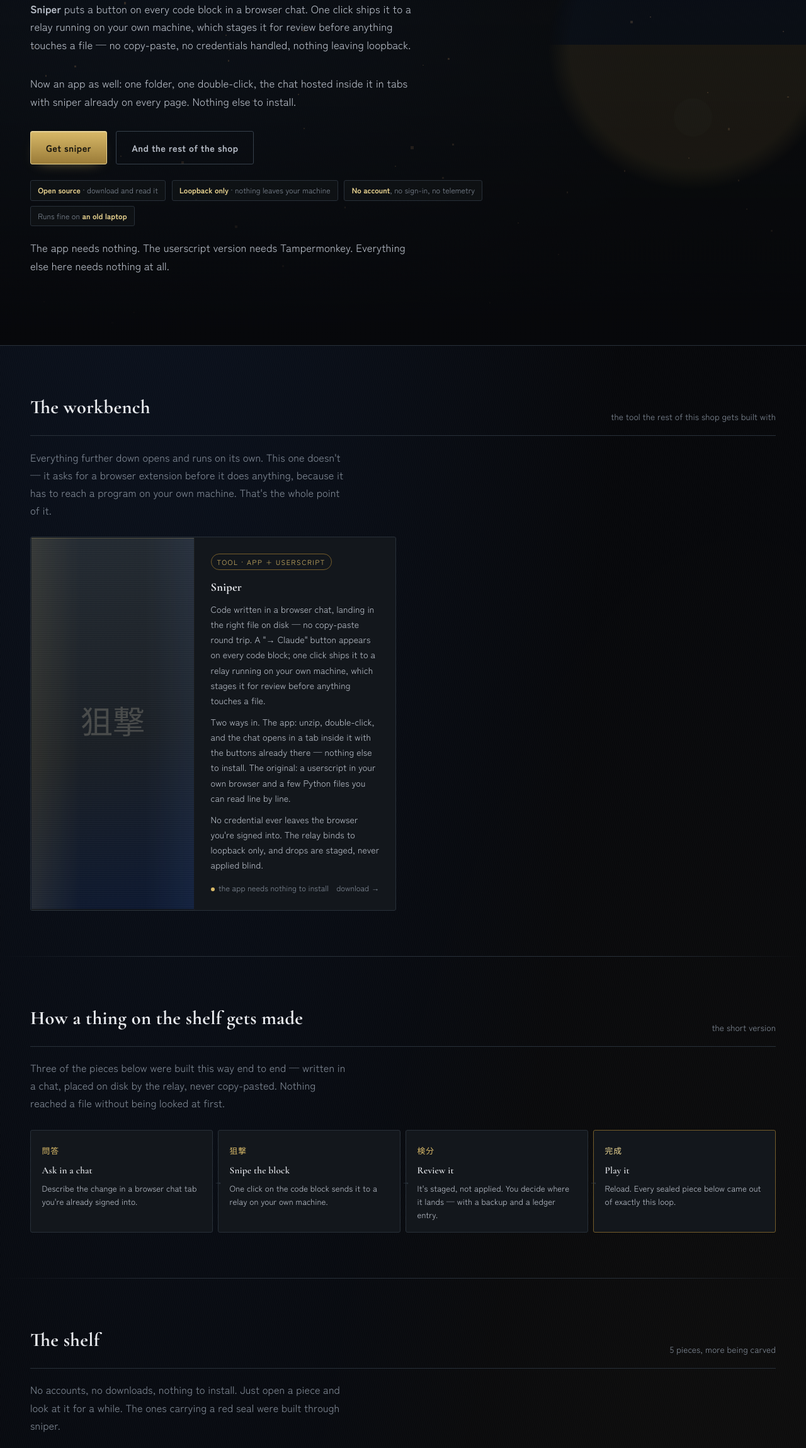
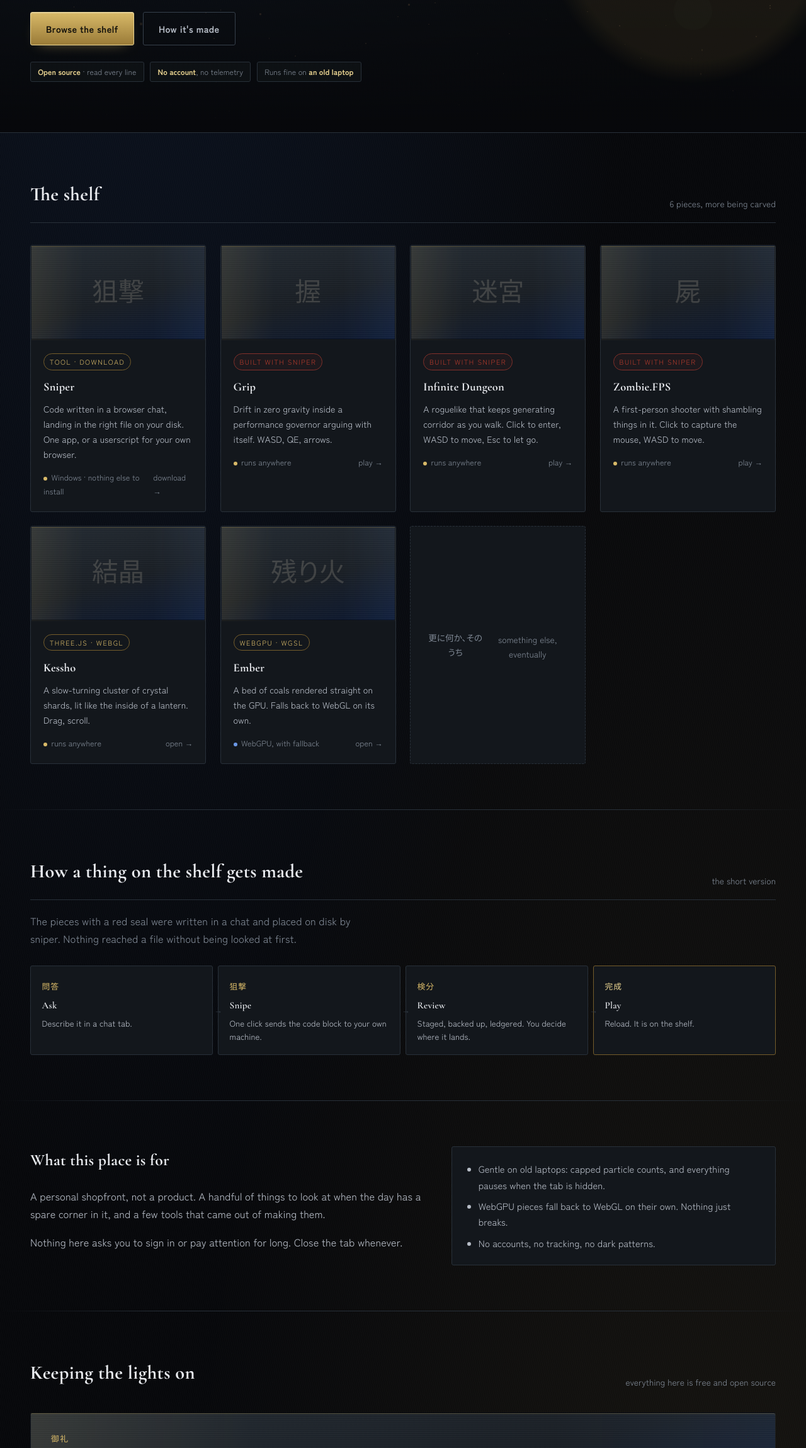
Before and after one commit to JordzRazor/jordansboxofxyz, a plain HTML site: page index.html in a window 1280 px wide. Shown: the part 501-2800 px from the top of the page at 63% size. Drawn offline with nearby package versions, Linux system fonts and the light colour scheme.

Commit message:
the shop: one shelf, sniper as one piece among six, fewer words

```diff
--- a/index.html
+++ b/index.html
@@ -4,7 +4,7 @@
 <meta charset="utf-8" />
 <meta name="viewport" content="width=device-width, initial-scale=1" />
 <title>jordansboxofxyz — a small shop of interactive things</title>
-<meta name="description" content="A small, quiet corner of the internet for three.js and WebGPU experiments. Built to run fine on an old laptop while you've got a few minutes to kill." />
+<meta name="description" content="A small, quiet shop of games that run in the browser and tools that run on your machine. Free, open source, nothing to sign into." />
 <link rel="icon" type="image/svg+xml" href="assets/favicon.svg" />
 <link rel="manifest" href="assets/manifest.webmanifest" />
 <link rel="stylesheet" href="css/style.css" />
@@ -17,9 +17,8 @@
     <span>jordansboxofxyz<span class="sub" style="display:block;">a small shop of interactive things</span></span>
   </a>
   <nav class="site-nav" aria-label="Primary">
-    <a href="#workbench">Workbench</a>
+    <a href="#gallery">Shelf</a>
     <a href="#pipeline">How it's made</a>
-    <a href="#gallery">Gallery</a>
     <a href="#about">About</a>
     <a href="#notice">Support</a>
   </nav>
@@ -31,103 +30,86 @@
     <div class="hero-fade" aria-hidden="true"></div>
     <div class="hero-content">
       <p class="eyebrow">開店中 · open for business · 気</p>
-      <h1><span class="metal">Code written in a chat tab,</span> landing in the <em>right file</em> on disk.</h1>
-      <p><strong>Sniper</strong> puts a button on every code block in a browser chat. One click ships it to a relay running on your own machine, which stages it for review before anything touches a file — no copy-paste, no credentials handled, nothing leaving loopback.</p>
-      <p>Now an app as well: one folder, one double-click, the chat hosted inside it in tabs with sniper already on every page. Nothing else to install.</p>
+      <h1><span class="metal">A small shop</span> of things to <em>play</em> and things to <em>download</em>.</h1>
+      <p>Games that run in the browser. Tools that run on your own machine. Nothing to sign into, nothing watching you, all of it open source.</p>
       <div style="display:flex; gap:.9rem; flex-wrap:wrap;">
-        <a class="btn" href="/sniper/">Get sniper</a>
-        <a class="btn ghost" href="#gallery">And the rest of the shop</a>
+        <a class="btn" href="#gallery">Browse the shelf</a>
+        <a class="btn ghost" href="#pipeline">How it's made</a>
       </div>
       <ul class="hero-stats">
-        <li><b>Open source</b> · download and read it</li>
-        <li><b>Loopback only</b> · nothing leaves your machine</li>
-        <li><b>No account</b>, no sign-in, no telemetry</li>
+        <li><b>Open source</b> · read every line</li>
+        <li><b>No account</b>, no telemetry</li>
         <li>Runs fine on <b>an old laptop</b></li>
       </ul>
-      <p class="hero-note" style="margin-top:1.2rem;">The app needs nothing. The userscript version needs Tampermonkey. Everything else here needs nothing at all.</p>
     </div>
   </section>
 
-  <section class="section" id="workbench">
+  <section class="section" id="gallery">
     <div class="section-head">
-      <h2>The workbench</h2>
-      <span class="count">the tool the rest of this shop gets built with</span>
+      <h2>The shelf</h2>
+      <span class="count">6 pieces, more being carved</span>
     </div>
-    <p style="color:var(--paper-faint); max-width:62ch; margin:-1rem 0 1.8rem;">
-      Everything further down opens and runs on its own. This one doesn't — it asks for a
-      browser extension before it does anything, because it has to reach a program on your
-      own machine. That's the whole point of it.
-    </p>
     <div class="gallery">
 
-      <a class="card feature" href="/sniper/">
+      <a class="card" href="/sniper/">
         <div class="card-media wood-panel" style="display:flex;align-items:center;justify-content:center;">
-          <span style="font-family:var(--font-display); font-size:3.2rem; color:rgba(233,222,200,0.22);" aria-hidden="true">狙撃</span>
+          <span style="font-family:var(--font-display); font-size:2.6rem; color:rgba(233,222,200,0.18);" aria-hidden="true">狙撃</span>
         </div>
         <div class="card-body">
-          <span class="card-tag">tool · app + userscript</span>
+          <span class="card-tag">tool · download</span>
           <h3>Sniper</h3>
-          <p>Code written in a browser chat, landing in the right file on disk — no copy-paste round trip. A "→ Claude" button appears on every code block; one click ships it to a relay running on your own machine, which stages it for review before anything touches a file.</p>
-          <p style="margin-top:.6rem;">Two ways in. The app: unzip, double-click, and the chat opens in a tab inside it with the buttons already there — nothing else to install. The original: a userscript in your own browser and a few Python files you can read line by line.</p>
-          <p style="margin-top:.6rem;">No credential ever leaves the browser you're signed into. The relay binds to loopback only, and drops are staged, never applied blind.</p>
+          <p>Code written in a browser chat, landing in the right file on your disk. One app, or a userscript for your own browser.</p>
           <div class="card-foot">
-            <span><span class="status-dot"></span>the app needs nothing to install</span>
+            <span><span class="status-dot"></span>Windows · nothing else to install</span>
             <span>download →</span>
           </div>
         </div>
       </a>
 
-    </div>
-  </section>
+      <a class="card" href="/grip/">
+        <div class="card-media wood-panel" style="display:flex;align-items:center;justify-content:center;">
+          <span style="font-family:var(--font-display); font-size:2.6rem; color:rgba(233,222,200,0.18);" aria-hidden="true">握</span>
+        </div>
+        <div class="card-body">
+          <span class="card-tag made">built with sniper</span>
+          <h3>Grip</h3>
+          <p>Drift in zero gravity inside a performance governor arguing with itself. WASD, QE, arrows.</p>
+          <div class="card-foot">
+            <span><span class="status-dot"></span>runs anywhere</span>
+            <span>play →</span>
+          </div>
+        </div>
+      </a>
 
-  <div class="divider"></div>
+      <a class="card" href="/rougelike/">
+        <div class="card-media wood-panel" style="display:flex;align-items:center;justify-content:center;">
+          <span style="font-family:var(--font-display); font-size:2.6rem; color:rgba(233,222,200,0.18);" aria-hidden="true">迷宮</span>
+        </div>
+        <div class="card-body">
+          <span class="card-tag made">built with sniper</span>
+          <h3>Infinite Dungeon</h3>
+          <p>A roguelike that keeps generating corridor as you walk. Click to enter, WASD to move, Esc to let go.</p>
+          <div class="card-foot">
+            <span><span class="status-dot"></span>runs anywhere</span>
+            <span>play →</span>
+          </div>
+        </div>
+      </a>
 
-  <section class="section" id="pipeline">
-    <div class="section-head">
-      <h2>How a thing on the shelf gets made</h2>
-      <span class="count">the short version</span>
-    </div>
-    <p style="color:var(--paper-faint); max-width:62ch; margin:-1rem 0 1.8rem;">
-      Three of the pieces below were built this way end to end — written in a chat,
-      placed on disk by the relay, never copy-pasted. Nothing reached a file without
-      being looked at first.
-    </p>
-    <div class="pipeline">
-      <div class="pipe-step">
-        <span class="jp">問答</span>
-        <h4>Ask in a chat</h4>
-        <p>Describe the change in a browser chat tab you're already signed into.</p>
-      </div>
-      <div class="pipe-step">
-        <span class="jp">狙撃</span>
-        <h4>Snipe the block</h4>
-        <p>One click on the code block sends it to a relay on your own machine.</p>
-      </div>
-      <div class="pipe-step">
-        <span class="jp">検分</span>
-        <h4>Review it</h4>
-        <p>It's staged, not applied. You decide where it lands — with a backup and a ledger entry.</p>
-      </div>
-      <div class="pipe-step end">
-        <span class="jp">完成</span>
-        <h4>Play it</h4>
-        <p>Reload. Every sealed piece below came out of exactly this loop.</p>
-      </div>
-    </div>
-  </section>
-
-  <div class="divider"></div>
-
-  <section class="section" id="gallery">
-    <div class="section-head">
-      <h2>The shelf</h2>
-      <span class="count">5 pieces, more being carved</span>
-    </div>
-    <p style="color:var(--paper-faint); max-width:62ch; margin:-1rem 0 1.8rem;">
-      No accounts, no downloads, nothing to install. Just open a piece and look at it for a while.
-      The ones carrying a red seal were built through sniper.
-    </p>
-    <div class="gallery">
+      <a class="card" href="/zombie/">
+        <div class="card-media wood-panel" style="display:flex;align-items:center;justify-content:center;">
+          <span style="font-family:var(--font-display); font-size:2.6rem; color:rgba(233,222,200,0.18);" aria-hidden="true">屍</span>
+        </div>
+        <div class="card-body">
+          <span class="card-tag made">built with sniper</span>
+          <h3>Zombie.FPS</h3>
+          <p>A first-person shooter with shambling things in it. Click to capture the mouse, WASD to move.</p>
+          <div class="card-foot">
+            <span><span class="status-dot"></span>runs anywhere</span>
+            <span>play →</span>
+          </div>
+        </div>
+      </a>
 
       <a class="card" href="demos/kessho.html">
         <div class="card-media wood-panel" style="display:flex;align-items:center;justify-content:center;">
@@ -136,7 +118,7 @@
         <div class="card-body">
           <span class="card-tag">three.js · WebGL</span>
           <h3>Kessho</h3>
-          <p>A slow-turning cluster of crystal shards, lit like the inside of a lantern. Drag to rotate, scroll to move closer.</p>
+          <p>A slow-turning cluster of crystal shards, lit like the inside of a lantern. Drag, scroll.</p>
           <div class="card-foot">
             <span><span class="status-dot"></span>runs anywhere</span>
             <span>open →</span>
@@ -151,66 +133,9 @@
         <div class="card-body">
           <span class="card-tag">WebGPU · WGSL</span>
           <h3>Ember</h3>
-          <p>A bed of coals rendered straight on the GPU with WebGPU. Falls back to a WebGL twin automatically if your browser can't do WebGPU yet.</p>
+          <p>A bed of coals rendered straight on the GPU. Falls back to WebGL on its own.</p>
           <div class="card-foot">
             <span><span class="status-dot gpu"></span>WebGPU, with fallback</span>
-            <span>open →</span>
-          </div>
-        </div>
-      </a>
-
-      <a class="card" href="/zombie/">
-        <div class="card-media wood-panel" style="display:flex;align-items:center;justify-content:center;">
-          <span style="font-family:var(--font-display); font-size:2.6rem; color:rgba(233,222,200,0.18);" aria-hidden="true">屍</span>
-        </div>
-        <div class="card-body">
-          <span class="card-tag made">built with sniper</span>
-          <h3>Zombie.FPS</h3>
-          <p>A first-person shooter with shambling things in it. Click once to capture the mouse, WASD to move, Esc to let go.</p>
-          <div class="made-note">
-            <span class="seal" aria-hidden="true">狙</span>
-            <span>Written in a chat window, placed on disk by the relay, never copy-pasted.</span>
-          </div>
-          <div class="card-foot">
-            <span><span class="status-dot"></span>runs anywhere</span>
-            <span>open →</span>
-          </div>
-        </div>
-      </a>
-
-      <a class="card" href="/rougelike/">
-        <div class="card-media wood-panel" style="display:flex;align-items:center;justify-content:center;">
-          <span style="font-family:var(--font-display); font-size:2.6rem; color:rgba(233,222,200,0.18);" aria-hidden="true">迷宮</span>
-        </div>
-        <div class="card-body">
-          <span class="card-tag made">built with sniper</span>
-          <h3>Infinite Dungeon</h3>
-          <p>A grid-based roguelike that keeps generating corridor as you walk. Click to enter, WASD to move, mouse to look, Esc to let go.</p>
-          <div class="made-note">
-            <span class="seal" aria-hidden="true">狙</span>
-            <span>Built the same way, and still being built — the newest piece here.</span>
-          </div>
-          <div class="card-foot">
-            <span><span class="status-dot"></span>runs anywhere</span>
-            <span>open →</span>
-          </div>
-        </div>
-      </a>
-
-      <a class="card" href="/grip/">
-        <div class="card-media wood-panel" style="display:flex;align-items:center;justify-content:center;">
-          <span style="font-family:var(--font-display); font-size:2.6rem; color:rgba(233,222,200,0.18);" aria-hidden="true">握</span>
-        </div>
-        <div class="card-body">
-          <span class="card-tag made">built with sniper</span>
-          <h3>Grip</h3>
-          <p>Drift in zero gravity through a dozen meshes melting themselves with per-vertex trig. When the frame budget slips, the sim freezes one — grips it — and lets one go once there is headroom again. You are flying around inside a performance governor watching it argue with itself. WASD to thrust, QE for vertical, arrows to turn.</p>
-          <div class="made-note">
-            <span class="seal" aria-hidden="true">狙</span>
-            <span>The first piece here written through Kimi, sniped straight off the chat page.</span>
-          </div>
-          <div class="card-foot">
-            <span><span class="status-dot"></span>runs anywhere</span>
             <span>open →</span>
           </div>
         </div>
@@ -226,18 +151,52 @@
 
   <div class="divider"></div>
 
+  <section class="section" id="pipeline">
+    <div class="section-head">
+      <h2>How a thing on the shelf gets made</h2>
+      <span class="count">the short version</span>
+    </div>
+    <p style="color:var(--paper-faint); max-width:62ch; margin:-1rem 0 1.8rem;">
+      The pieces with a red seal were written in a chat and placed on disk by sniper. Nothing reached a file without being looked at first.
+    </p>
+    <div class="pipeline">
+      <div class="pipe-step">
+        <span class="jp">問答</span>
+        <h4>Ask</h4>
+        <p>Describe it in a chat tab.</p>
+      </div>
+      <div class="pipe-step">
+        <span class="jp">狙撃</span>
+        <h4>Snipe</h4>
+        <p>One click sends the code block to your own machine.</p>
+      </div>
+      <div class="pipe-step">
+        <span class="jp">検分</span>
+        <h4>Review</h4>
+        <p>Staged, backed up, ledgered. You decide where it lands.</p>
+      </div>
+      <div class="pipe-step end">
+        <span class="jp">完成</span>
+        <h4>Play</h4>
+        <p>Reload. It is on the shelf.</p>
+      </div>
+    </div>
+  </section>
+
+  <div class="divider"></div>
+
   <section class="section" id="about">
     <div class="about">
       <div>
         <h2 style="font-family:var(--font-display); font-size:1.6rem;">What this place is for</h2>
-        <p>This is a small, personal shopfront — not a portfolio, not a product. Just a handful of interactive pieces built to be looked at when the day has a spare corner in it: waiting on a build, waiting on a meeting, waiting on nothing in particular.</p>
-        <p>Nothing here asks you to sign in, install anything, or pay attention for very long. Close the tab whenever.</p>
+        <p>A personal shopfront, not a product. A handful of things to look at when the day has a spare corner in it, and a few tools that came out of making them.</p>
+        <p>Nothing here asks you to sign in or pay attention for long. Close the tab whenever.</p>
       </div>
       <div class="stat-plate">
         <ul>
-          <li>Built to be gentle on old and low-end laptops — capped particle counts, capped frame work, everything pauses when the tab isn't visible.</li>
-          <li>WebGPU pieces detect support automatically and quietly fall back to WebGL — nothing ever just breaks.</li>
-          <li>No account system, no tracking beyond basic ad delivery (see below), no dark patterns.</li>
+          <li>Gentle on old laptops: capped particle counts, and everything pauses when the tab is hidden.</li>
+          <li>WebGPU pieces fall back to WebGL on their own. Nothing just breaks.</li>
+          <li>No accounts, no tracking, no dark patterns.</li>
         </ul>
       </div>
     </div>
@@ -263,7 +222,7 @@
     <div class="notice-slot wood-panel" style="margin-top:1.2rem;">
       <div class="frame" id="ad-slot" data-ad-slot="notice-board-1">
         <strong>広告 · advertisement space</strong>
-        A small, unobtrusive ad goes here once a network is connected — see the project README for wiring up AdSense or another provider.
+        A small, unobtrusive ad goes here once a network is connected.
       </div>
     </div>
   </section>
```
Also changed, not shown: sniper/index.html (+2 -2 lines).
